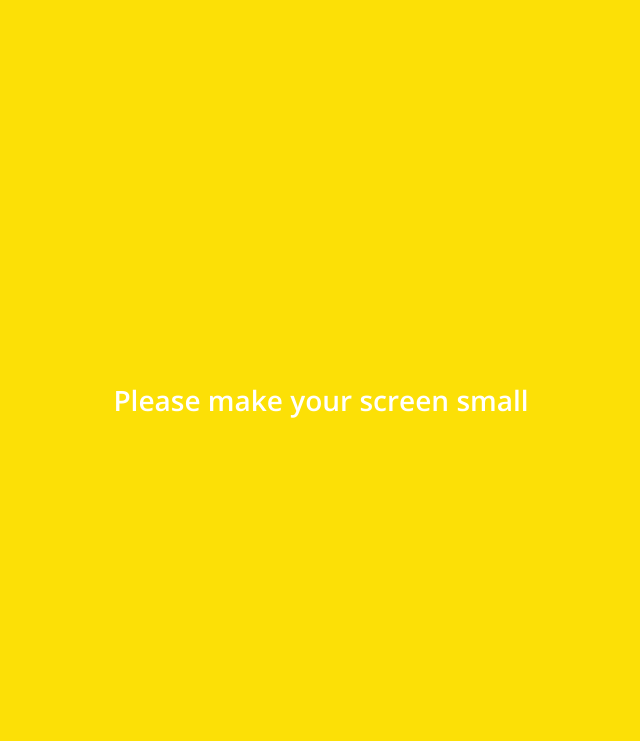
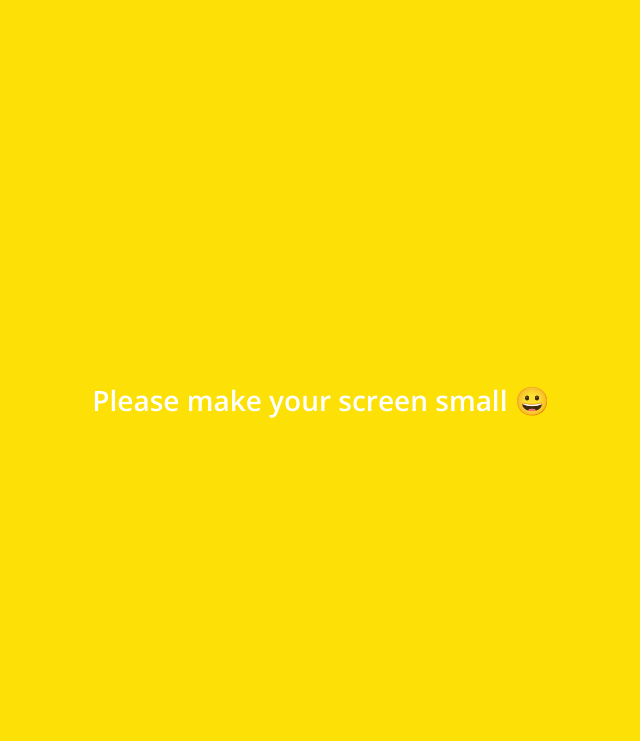
Before and after one commit to KyungJae-Jang/kakao-clone-v2, a plain HTML site: page chat.html in a window 1280 px wide. Shown: the top 741 px of the page, without its empty margins (319-959 px from the left). Drawn offline with nearby package versions, Linux system fonts and the light colour scheme.

Commit message:
Added Emoji
😀

```diff
--- a/chat.html
+++ b/chat.html
@@ -115,7 +115,7 @@
 
     <!-- bigScreen -->
     <div class="bigScreen">
-      <span class="bigScreen__text">Please make your screen small</span>
+      <span class="bigScreen__text">Please make your screen small 😀</span>
     </div>
   </body>
 </html>
```
Also changed, not shown: find.html (+1 -1 lines), friends.html (+1 -1 lines), index.html (+1 -1 lines), more.html (+1 -1 lines), settings.html (+1 -1 lines).
